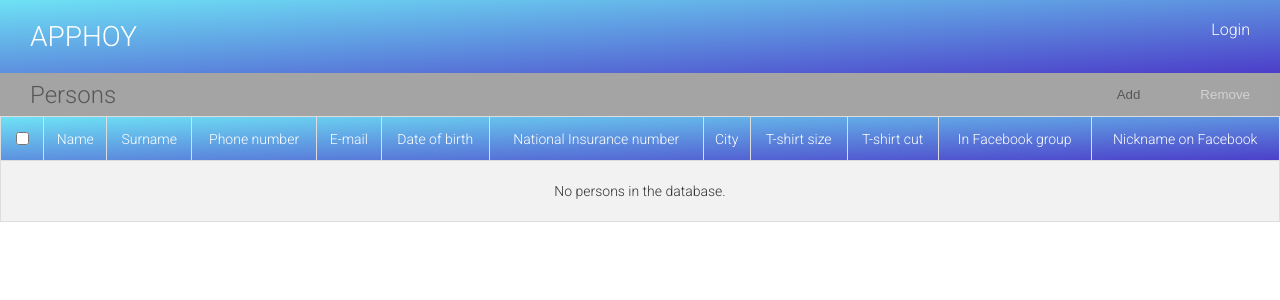
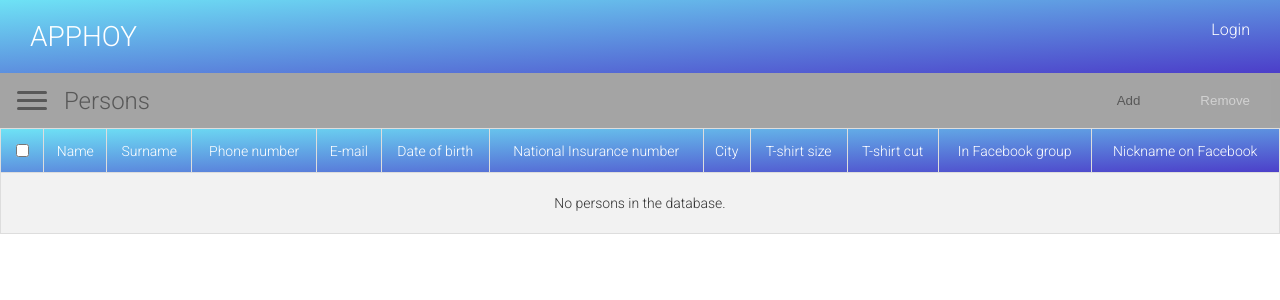
Before and after one commit to mkaniaa/apphoy-webapp, a Django app: page /persons/ in a window 1280 px wide. Shown: the top 300 px of the page. Run offline with Django 3.2, Linux system fonts and the light colour scheme; data that the repository does not hold is empty; some libraries are stand-ins or nearby versions.

Commit message:
Animated burger.

```diff
--- a/apphoy/persons/static/css/base.css
+++ b/apphoy/persons/static/css/base.css
@@ -61,10 +61,6 @@ h1, h2, h3, h4, h5, h6 {
     display: flex;
     align-items: center;
     justify-content: space-between;
-}
-
-.sub-header span {
-    padding: 0px 30px;
 }
 
 .sub-header ul {
@@ -186,3 +182,87 @@ h1, h2, h3, h4, h5, h6 {
 .no-result {
     text-align: center;
 }
+
+#hamburger-combo {
+    display: flex;
+    align-items: center;
+    justify-content: space-between;
+    width: 150px;
+}
+
+#hamburger-choice {
+    float: right;
+}
+
+#hamburger {
+    width: 30px;
+    height: 25px;
+    position: relative;
+    margin: 15px auto;
+    -webkit-transform: rotate(0deg);
+    -moz-transform: rotate(0deg);
+    -o-transform: rotate(0deg);
+    transform: rotate(0deg);
+    -webkit-transition: .5s ease-in-out;
+    -moz-transition: .5s ease-in-out;
+    -o-transition: .5s ease-in-out;
+    transition: .5s ease-in-out;
+    cursor: pointer;
+}
+
+#hamburger span {
+    display: block;
+    position: absolute;
+    height: 3px;
+    width: 100%;
+    background: #585858;
+    border-radius: 4px;
+    opacity: 1;
+    left: 0;
+    -webkit-transform: rotate(0deg);
+    -moz-transform: rotate(0deg);
+    -o-transform: rotate(0deg);
+    transform: rotate(0deg);
+    -webkit-transition: .25s ease-in-out;
+    -moz-transition: .25s ease-in-out;
+    -o-transition: .25s ease-in-out;
+    transition: .25s ease-in-out;
+}
+
+#hamburger span:nth-child(1) {
+    top: 3px;
+}
+
+#hamburger span:nth-child(2), #hamburger span:nth-child(3) {
+    top: 11px;
+}
+
+#hamburger span:nth-child(4) {
+    top: 19px;
+}
+
+#hamburger.open span:nth-child(1) {
+    top: 11px;
+    width: 0%;
+    left: 50%;
+}
+
+#hamburger.open span:nth-child(2) {
+    -webkit-transform: rotate(45deg);
+    -moz-transform: rotate(45deg);
+    -o-transform: rotate(45deg);
+    transform: rotate(45deg);
+}
+
+#hamburger.open span:nth-child(3) {
+    -webkit-transform: rotate(-45deg);
+    -moz-transform: rotate(-45deg);
+    -o-transform: rotate(-45deg);
+    transform: rotate(-45deg);
+}
+
+#hamburger.open span:nth-child(4) {
+    top: 18px;
+    width: 0%;
+    left: 50%;
+}
--- a/apphoy/persons/templates/base.html
+++ b/apphoy/persons/templates/base.html
@@ -40,6 +40,9 @@
         $(document).ready(function() {
             {% block domready %}
             {% endblock %}
+            $('#hamburger').click(function(){
+                $(this).toggleClass('open');
+            });
         });
     </script>
 </body>
--- a/apphoy/persons/templates/persons/list.html
+++ b/apphoy/persons/templates/persons/list.html
@@ -5,7 +5,15 @@
 
 {% block content %}
     <div class="sub-header">
-        <span>Persons</span>
+        <div id="hamburger-combo">
+            <div id="hamburger">
+                <span></span>
+                <span></span>
+                <span></span>
+                <span></span>
+            </div>
+            <span class="hamburger-choice">Persons</span>
+        </div>
         <ul>
             <li><a href="#"><button id="group-remove" type="submit" disabled>Remove</button></a></li>
             <li><a href="{% url "person_add" %}"><button>Add</button></a></li>
```
Also changed, not shown: apphoy/trips/templates/trips/trip_stages/list.html (+12 -0 lines).
